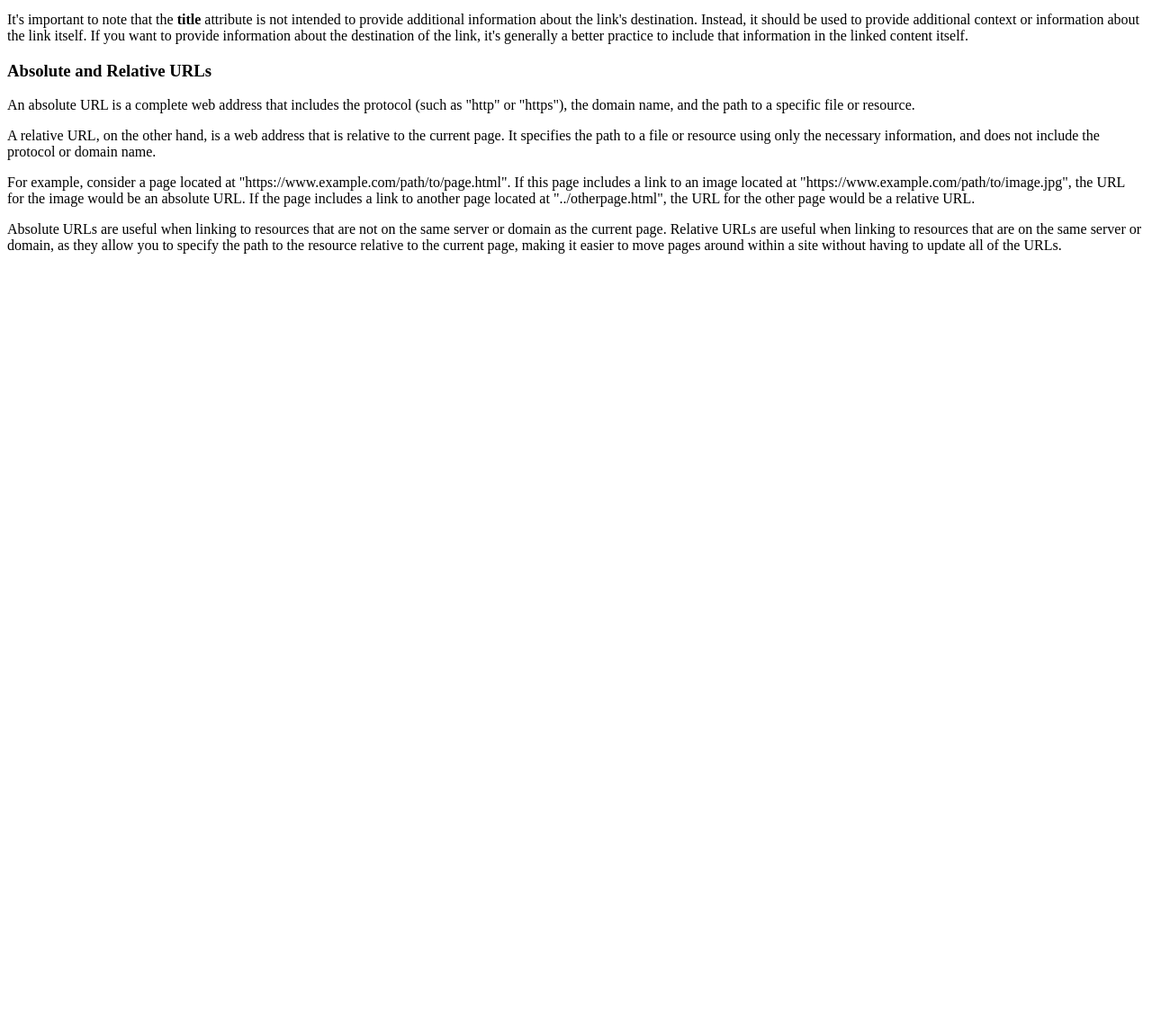
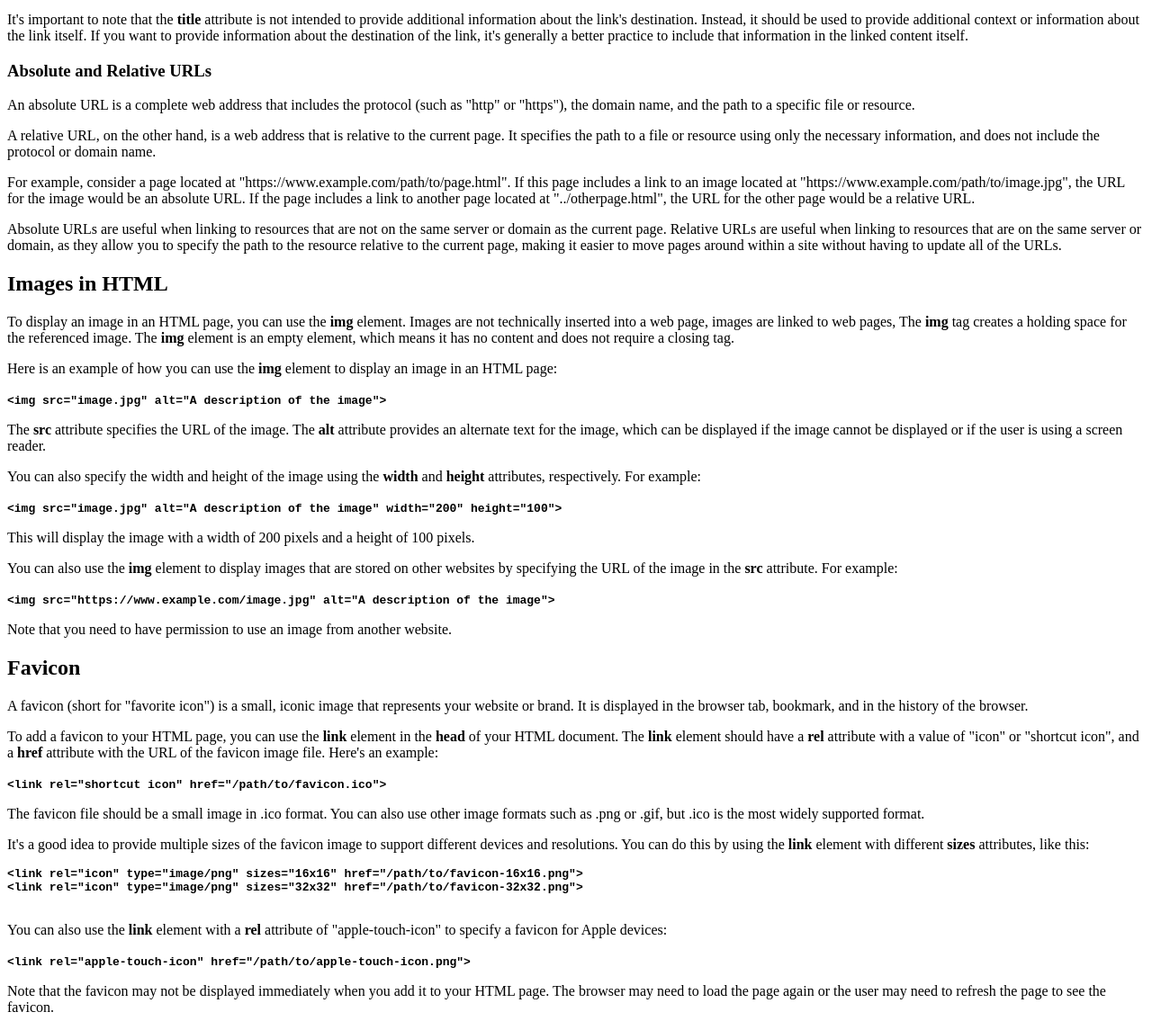
Before and after one commit to a11y-bit/frontend-documentation, a plain HTML site: page index.html in a window 1280 px wide. Shown: the part 4248-5393 px from the top of the page at 90% size. Before the commit the page ends 4546 px from the top, so only its background shows below. Drawn offline with Linux system fonts and the light colour scheme.

Commit message:
added images

```diff
--- a/index.html
+++ b/index.html
@@ -183,6 +183,36 @@
             <p>For example, consider a page located at "https://www.example.com/path/to/page.html". If this page includes a link to an image located at "https://www.example.com/path/to/image.jpg", the URL for the image would be an absolute URL. If the page includes a link to another page located at "../otherpage.html", the URL for the other page would be a relative URL.</p>
             <p>Absolute URLs are useful when linking to resources that are not on the same server or domain as the current page. Relative URLs are useful when linking to resources that are on the same server or domain, as they allow you to specify the path to the resource relative to the current page, making it easier to move pages around within a site without having to update all of the URLs.</p>
         </div>
+        <div>
+            <h2>Images in HTML</h2>
+            <p>To display an image in an HTML page, you can use the <strong>img</strong> element. Images are not technically inserted into a web page, images are linked to web pages, The <strong>img</strong> tag creates a holding space for the referenced image. The <strong>img</strong> element is an empty element, which means it has no content and does not require a closing tag.</p>
+            <p>Here is an example of how you can use the <strong>img</strong> element to display an image in an HTML page:</p>
+            <code><strong>&lt;img src="image.jpg" alt="A description of the image"&gt;</strong></code>
+            <p>The <strong>src</strong> attribute specifies the URL of the image. The <strong>alt</strong> attribute provides an alternate text for the image, which can be displayed if the image cannot be displayed or if the user is using a screen reader.</p>
+            <p>You can also specify the width and height of the image using the <strong>width</strong> and <strong>height</strong> attributes, respectively. For example:</p>
+            <code><strong>&lt;img src="image.jpg" alt="A description of the image" width="200" height="100"&gt;</strong></code>
+            <p>This will display the image with a width of 200 pixels and a height of 100 pixels.</p>
+            <p>You can also use the <strong>img</strong> element to display images that are stored on other websites by specifying the URL of the image in the <strong>src</strong> attribute. For example:</p>
+            <code><strong>&lt;img src="https://www.example.com/image.jpg" alt="A description of the image"&gt;</strong></code>
+            <p>Note that you need to have permission to use an image from another website.</p>
+        </div>
+        <div>
+            <h2>Favicon</h2>
+            <p>A favicon (short for "favorite icon") is a small, iconic image that represents your website or brand. It is displayed in the browser tab, bookmark, and in the history of the browser.</p>
+            <p>To add a favicon to your HTML page, you can use the <strong>link</strong> element in the <strong>head</strong> of your HTML document. The <strong>link</strong> element should have a <strong>rel</strong> attribute with a value of "icon" or "shortcut icon", and a <strong>href</strong> attribute with the URL of the favicon image file. Here's an example:</p>
+            <code><strong>&lt;link rel="shortcut icon" href="/path/to/favicon.ico"&gt;</strong></code>
+            <p>The favicon file should be a small image in .ico format. You can also use other image formats such as .png or .gif, but .ico is the most widely supported format.</p>
+            <p>It's a good idea to provide multiple sizes of the favicon image to support different devices and resolutions. You can do this by using the <strong>link</strong> element with different <strong>sizes</strong> attributes, like this:</p>
+            <code><strong>
+                <pre>
+&lt;link rel="icon" type="image/png" sizes="16x16" href="/path/to/favicon-16x16.png"&gt;
+&lt;link rel="icon" type="image/png" sizes="32x32" href="/path/to/favicon-32x32.png"&gt;
+                </pre>
+            </strong></code>
+            <p>You can also use the <strong>link</strong> element with a <strong>rel</strong> attribute of "apple-touch-icon" to specify a favicon for Apple devices:</p>
+            <code><strong>&lt;link rel="apple-touch-icon" href="/path/to/apple-touch-icon.png"&gt;</strong></code>
+            <p>Note that the favicon may not be displayed immediately when you add it to your HTML page. The browser may need to load the page again or the user may need to refresh the page to see the favicon.</p>
+        </div>
 
     </div>
 </body>
```
